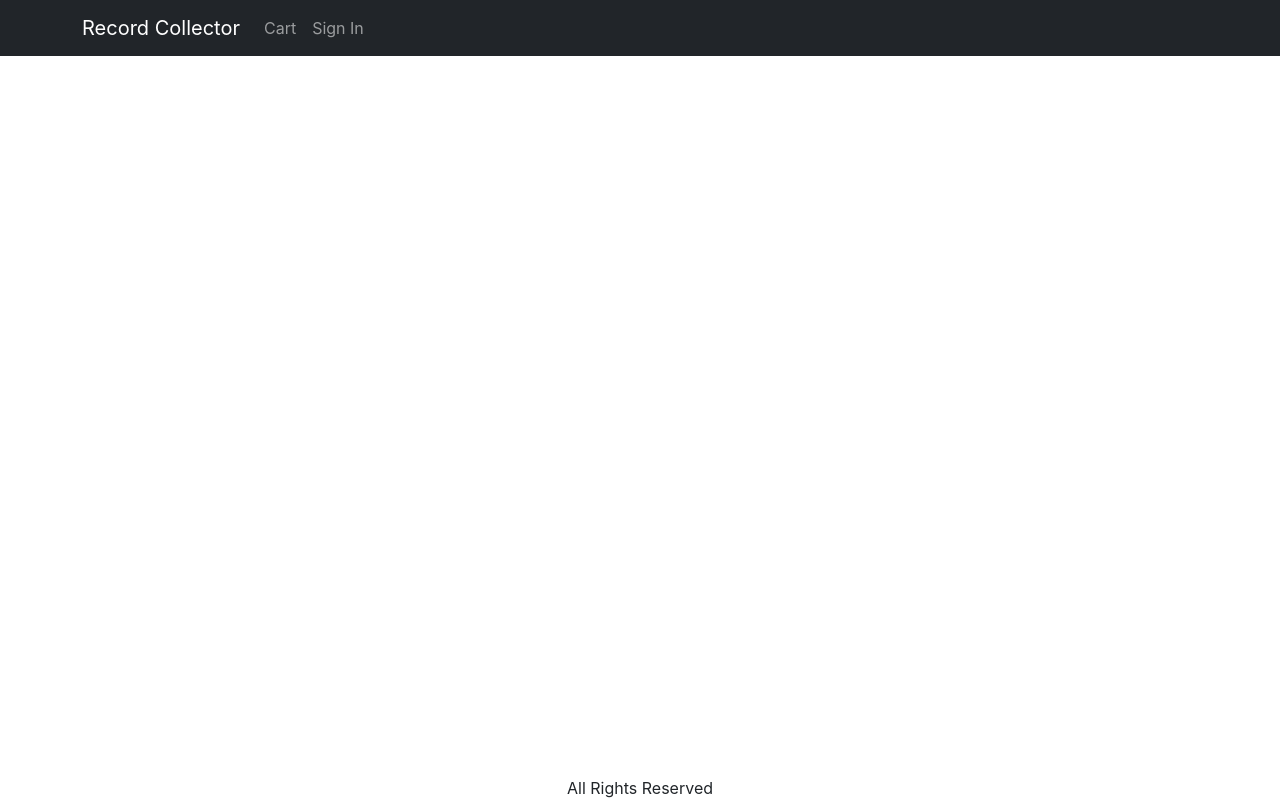
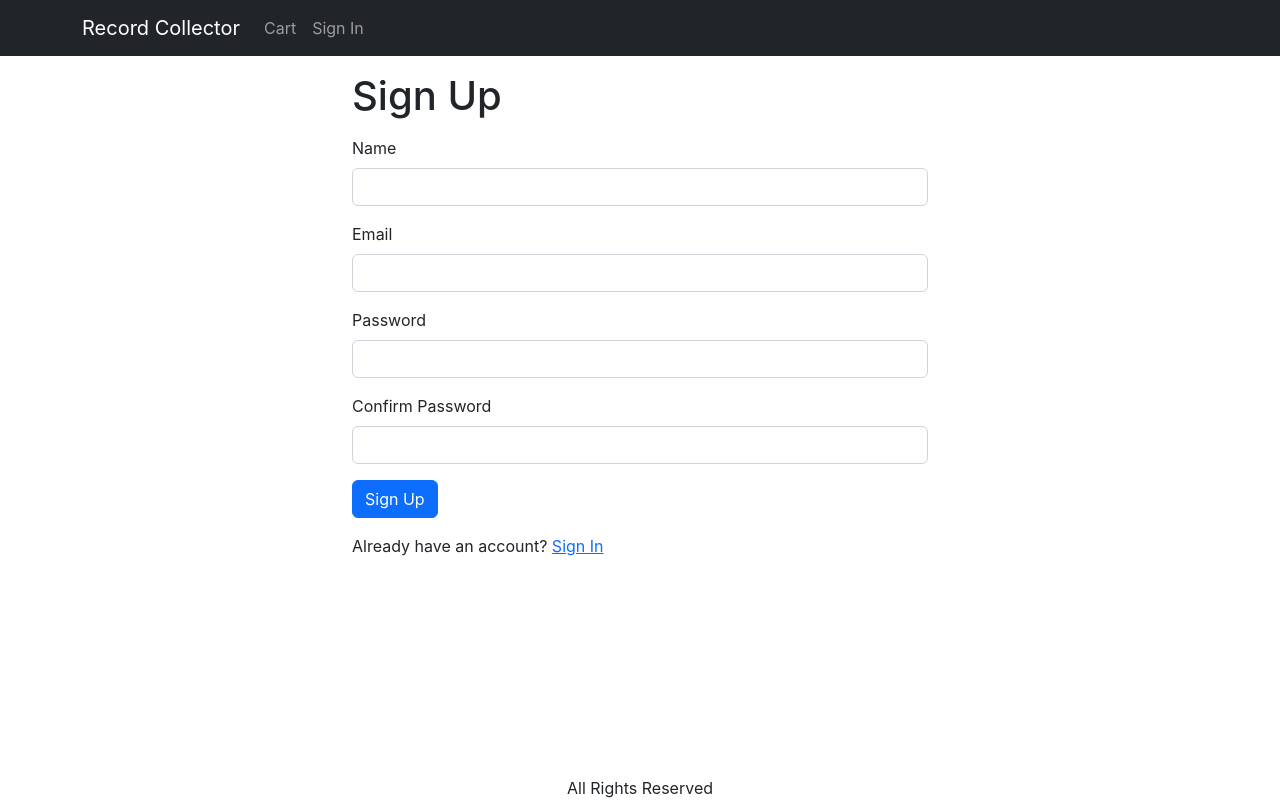
Before and after one commit to Kristopher-Rodriguez/ecommerce, a React (Create React App) app in the folder client/: page /signup in a window 1280 px wide. Built offline with nearby package versions, Linux system fonts and the light colour scheme.

Commit message:
Added Signup and Payment Method Screens

```diff
--- a/client/src/App.js
+++ b/client/src/App.js
@@ -11,9 +11,11 @@
 import { Store } from "./Store";
 import CartScreen from "./screens/CartScreen";
 import SigninScreen from "./screens/SigninScreen";
+import ShippingAddressScreen from "./screens/ShippingAddressScreen";
+import SignupScreen from "./screens/SignupScreen";
 import { ToastContainer } from "react-toastify";
 import "react-toastify/dist/ReactToastify.css";
-import ShippingAddressScreen from "./screens/ShippingAddressScreen";
+import PaymentMethodScreen from "./screens/PaymentMethodScreen";
 
 function App() {
   const { state, dispatch: ctxDispatch } = useContext(Store);
@@ -23,6 +25,7 @@
     ctxDispatch({ type: "USER_SIGNOUT" });
     localStorage.removeItem("userInfo");
     localStorage.removeItem("shippingAddress");
+    localStorage.removeItem("paymentMethod");
   };
 
   return (
@@ -77,7 +80,9 @@
               <Route path="/product/:slug" element={<ProductScreen />} />
               <Route path="/cart" element={<CartScreen />} />
               <Route path="/signin" element={<SigninScreen />} />
+              <Route path="/signup" element={<SignupScreen />} />
               <Route path="/shipping" element={<ShippingAddressScreen />} />
+              <Route path="/payment" element={<PaymentMethodScreen />} />
               <Route path="/" element={<HomeScreen />} />
             </Routes>
           </Container>
--- a/client/src/Store.js
+++ b/client/src/Store.js
@@ -10,6 +10,9 @@
     shippingAddress: localStorage.getItem("shippingAddress")
       ? JSON.parse(localStorage.getItem("shippingAddress"))
       : {},
+    paymentMethod: localStorage.getItem("paymentMethod")
+      ? localStorage.getItem("paymentMethod")
+      : "",
     cartItems: localStorage.getItem("cartItems")
       ? JSON.parse(localStorage.getItem("cartItems"))
       : [],
@@ -47,6 +50,7 @@
         cart: {
           cartItems: [],
           shippingAddress: {},
+          paymentMethod: "",
         },
       };
     case "SAVE_SHIPPING_ADDRESS":
@@ -56,6 +60,11 @@
           ...state.cart,
           shippingAddress: action.payload,
         },
+      };
+    case "SAVE_PAYMENT_METHOD":
+      return {
+        ...state,
+        cart: { ...state.cart, paymentMethod: action.payload },
       };
     default:
       return state;
--- /dev/null
+++ b/client/src/screens/PaymentMethodScreen.js
@@ -0,0 +1,69 @@
+import { Helmet } from "react-helmet-async";
+import CheckoutSteps from "../components/CheckoutSteps";
+import Form from "react-bootstrap/Form";
+import Button from "react-bootstrap/Button";
+import { useContext, useEffect, useState } from "react";
+import { Store } from "../Store";
+import { useNavigate } from "react-router-dom";
+
+export default function PaymentMethodScreen() {
+  const navigate = useNavigate();
+  const { state, dispatch: ctxDispatch } = useContext(Store);
+  const {
+    cart: { shippingAddress, paymentMethod },
+  } = state;
+
+  const [paymentMethodName, setPaymentMethod] = useState(
+    paymentMethod || "PayPal"
+  );
+
+  useEffect(() => {
+    if (!shippingAddress.address) {
+      navigate("/shipping");
+    }
+  }, [shippingAddress, navigate]);
+
+  const submitHandler = (e) => {
+    e.preventDefault();
+    ctxDispatch({ type: "SAVE_PAYMENT_METHOD", payload: paymentMethodName });
+    localStorage.setItem("paymentMethod", paymentMethodName);
+    navigate("/placeorder");
+  };
+
+  return (
+    <div>
+      <CheckoutSteps step1 step2 step3></CheckoutSteps>
+      <div className="container small-container">
+        <Helmet>
+          <title>Payment Method</title>
+        </Helmet>
+        <h1 className="my-3">Payment Method</h1>
+        <Form onSubmit={submitHandler}>
+          <div className="mb-3">
+            <Form.Check
+              type="radio"
+              id="PayPal"
+              label="PayPal"
+              value="PayPal"
+              checked={paymentMethodName === "PayPal"}
+              onChange={(e) => setPaymentMethod(e.target.value)}
+            />
+            <div className="mb-3">
+              <Form.Check
+                type="radio"
+                id="Stripe"
+                label="Stripe"
+                value="Stripe"
+                checked={paymentMethodName === "Stripe"}
+                onChange={(e) => setPaymentMethod(e.target.value)}
+              />
+            </div>
+            <div className="mb-3">
+              <Button type="submit">Continue</Button>
+            </div>
+          </div>
+        </Form>
+      </div>
+    </div>
+  );
+}
--- /dev/null
+++ b/client/src/screens/SignupScreen.js
@@ -0,0 +1,97 @@
+import { useLocation, Link, useNavigate } from "react-router-dom";
+import Container from "react-bootstrap/Container";
+import Form from "react-bootstrap/Form";
+import Button from "react-bootstrap/Button";
+import { Helmet } from "react-helmet-async";
+import axios from "axios";
+import { useContext, useEffect, useState } from "react";
+import { Store } from "../Store";
+import { toast } from "react-toastify";
+import { getError } from "../utils";
+
+export default function SignupScreen() {
+  const navigate = useNavigate();
+  const { search } = useLocation();
+  const redirectInUrl = new URLSearchParams(search).get("redirect");
+  const redirect = redirectInUrl ? redirectInUrl : "/";
+
+  const [name, setName] = useState("");
+  const [email, setEmail] = useState("");
+  const [password, setPassword] = useState("");
+  const [confirmPassword, setConfirmPassword] = useState("");
+
+  const { state, dispatch: ctxDispatch } = useContext(Store);
+  const { userInfo } = state;
+
+  const submitHandler = async (e) => {
+    e.preventDefault();
+    if (password !== confirmPassword) {
+      toast.error("Passwords do not match!");
+      return;
+    }
+    try {
+      const { data } = await axios.post("/api/users/signup", {
+        name,
+        email,
+        password,
+      });
+      ctxDispatch({ type: "USER_SIGNIN", payload: data });
+      localStorage.setItem("userInfo", JSON.stringify(data));
+      navigate(redirect || "/");
+    } catch (err) {
+      toast.error(getError(err));
+    }
+  };
+
+  useEffect(() => {
+    if (userInfo) {
+      navigate(redirect);
+    }
+  }, [navigate, redirect, userInfo]);
+
+  return (
+    <Container className="small-container">
+      <Helmet>
+        <title>Sign Up</title>
+      </Helmet>
+      <h1 className="my-3">Sign Up</h1>
+      <Form onSubmit={submitHandler}>
+        <Form.Group className="mb-3" controlId="name">
+          <Form.Label>Name</Form.Label>
+          <Form.Control required onChange={(e) => setName(e.target.value)} />
+        </Form.Group>
+        <Form.Group className="mb-3" controlId="email">
+          <Form.Label>Email</Form.Label>
+          <Form.Control
+            type="email"
+            required
+            onChange={(e) => setEmail(e.target.value)}
+          />
+        </Form.Group>
+        <Form.Group className="mb-3" controlId="password">
+          <Form.Label>Password</Form.Label>
+          <Form.Control
+            type="password"
+            required
+            onChange={(e) => setPassword(e.target.value)}
+          />
+        </Form.Group>
+        <Form.Group className="mb-3" controlId="confirmPassword">
+          <Form.Label>Confirm Password</Form.Label>
+          <Form.Control
+            type="password"
+            required
+            onChange={(e) => setConfirmPassword(e.target.value)}
+          />
+        </Form.Group>
+        <div className="mb-3">
+          <Button type="submit">Sign Up</Button>
+        </div>
+        <div className="mb-3">
+          Already have an account?{" "}
+          <Link to={`/signin?redirect=${redirect}`}>Sign In</Link>
+        </div>
+      </Form>
+    </Container>
+  );
+}
```
Also changed, not shown: 1 other file (tests, documents, lock files or other folders).
